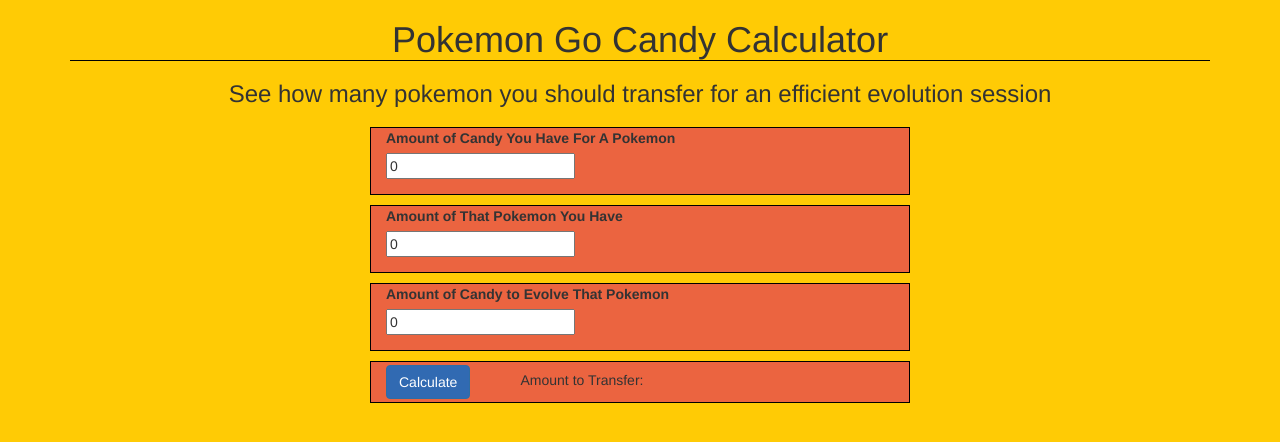
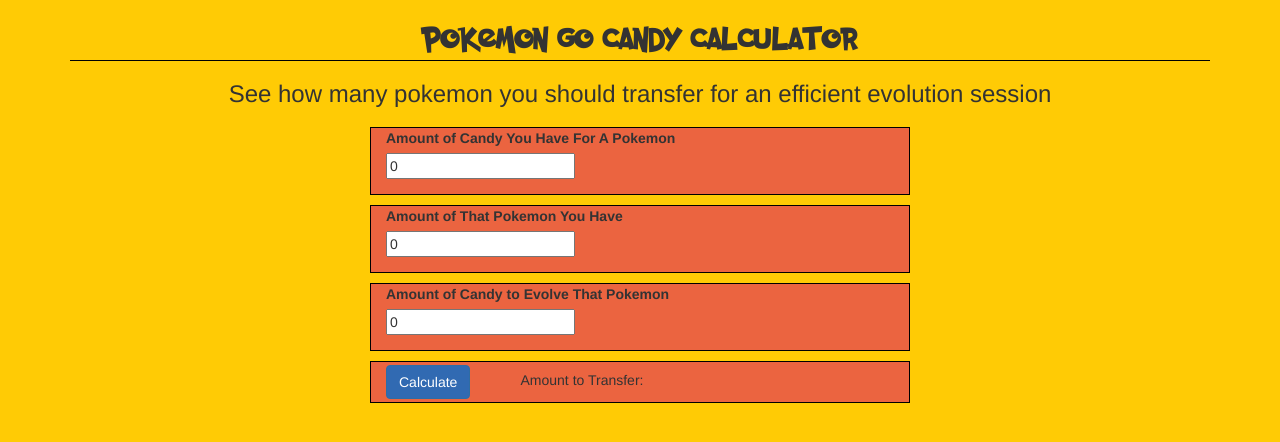
Before and after one commit to PatMusi/PoGoCandyCalc, a plain HTML site: page index.html in a window 1280 px wide. Drawn offline with Linux system fonts and the light colour scheme.

Commit message:
Adding custom Pokemon font

```diff
--- a/assets/css/main.css
+++ b/assets/css/main.css
@@ -6,11 +6,17 @@ div.main-container {
 
 h1 {
 	border-bottom: 1px solid black;
+	font-family: PocketMonk;
 }
 
 h1,
 h3 {
 	text-align: center;
+}
+
+@font-face {
+	font-family: PocketMonk;
+	src: url('../fonts/PocketMonk.otf') format('opentype');
 }
 
 .row {
```
Also changed, not shown: assets/fonts/PocketMonk.otf (added).
